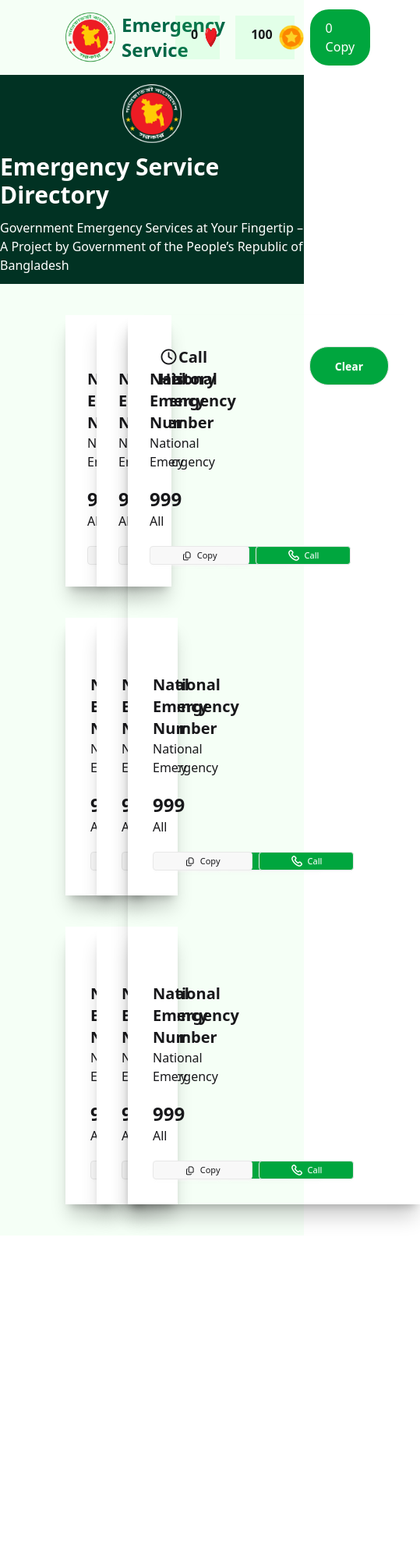
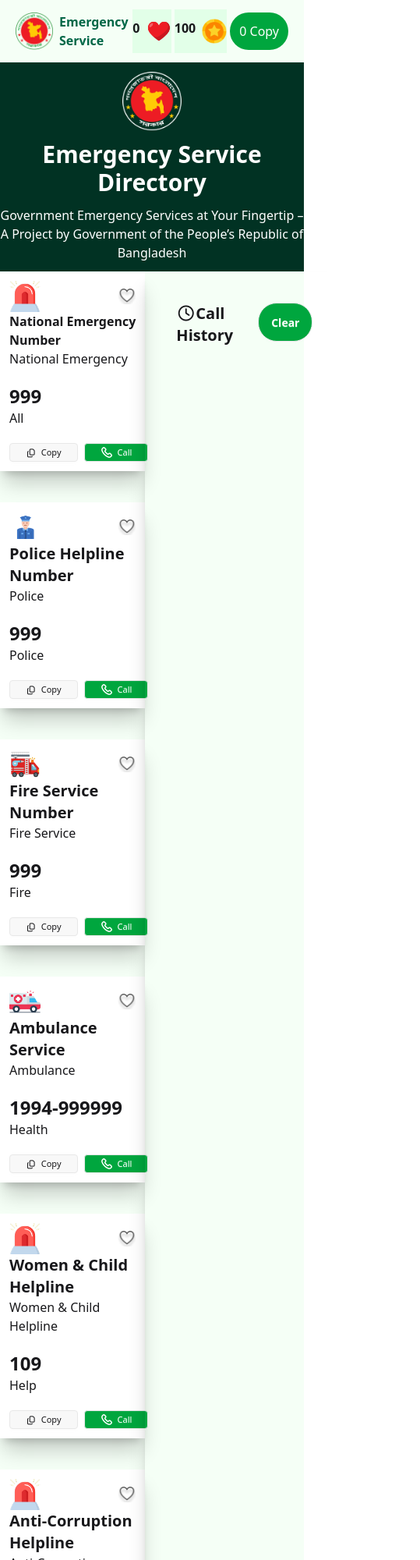
Before and after one commit to arafat100/programingHero-B12-Assignment-5, a plain HTML site: page index.html in a window 390 px wide. Shown: the top 2000 px of the page at 78% size, 539 px wide, since content can reach past the window. Before the commit the page ends 1584 px from the top, so only its background shows below. Drawn offline with nearby package versions, Linux system fonts and the light colour scheme.

Commit message:
call&copy

```diff
--- a/index.html
+++ b/index.html
@@ -17,224 +17,228 @@
         crossorigin="anonymous" referrerpolicy="no-referrer" />
 </head>
 
-<body class="bg-[#f5fff6]">
-    <nav class="max-w-full mx-auto flex justify-between items-center
-    py-3 px-5 ml-16 mr-16 ">
+<body class="bg-[#f5fff6] mx-auto">
+    <nav class="w-full mx-auto flex justify-between items-center
+    py-3 px-5 ">
         <div class="flex items-center gap-2">
-            <img class="h-16" src="./assets/logo.png" alt="">
-            <h1 class="font-bold text-[#006747] text-2xl ">Emergency <br> Service </h1>
+            <img class="h-12 lg:h-16" src="./assets/logo.png" alt="">
+            <h1 class="font-bold text-[#006747] tesxt-xl lg:text-2xl ">Emergency <br> Service </h1>
         </div>
-        <div class="grid grid-flow-col items-center gap-5">
-            <div class="flex gap-2 bg-[#41ff6b1a] py-3 px-5">
-                <h1 class="font-bold">0</h1>
+        <div class="grid grid-flow-col items-center gap-1 lg:gap-5">
+            <div class="flex gap-2 bg-[#41ff6b1a] py-3 lg:px-5">
+                <span id="heart-sum" class="font-bold">0</span>
                 <img class="h-8" src="./assets/heart.png" alt="">
             </div>
-            <div class="flex gap-2 bg-[#41ff6b1a]  py-3 px-5">
-                <h1 class="font-bold">100</h1>
+            <div class="flex gap-2 bg-[#41ff6b1a]  py-3 lg:px-5">
+                <span id="coin" class="font-bold">100</span>
                 <img class="h-8" src="./assets/coin.png" alt="">
             </div>
-            <div class=" bg-[#00A63E] py-3 px-5 rounded-3xl text-white">
+            <div class=" bg-[#00A63E] py-3 px-3 lg:px-5 rounded-3xl text-white">
                 <h1>0 <span>Copy</span></h1>
 
             </div>
         </div>
     </nav>
     <!-- banner -->
-    <div class="bg-[#013223] justify-items-center">
+    <div class="bg-[#013223] justify-items-center ">
         <img class="h-25 py-3" src="./assets/logo-dark.png" alt="">
-        <h1 class="text-white font-bold text-3xl">Emergency Service Directory</h1>
-        <p class="text-white py-3">Government Emergency Services at Your Fingertip – A Project by Government of the
+        <h1 class="text-white font-bold text-center text-3xl">Emergency Service Directory</h1>
+        <p class="text-white py-3 text-center">Government Emergency Services at Your Fingertip – A Project by Government
+            of the
             People’s
             Republic of
             Bangladesh</p>
     </div>
-    <main class="max-w-full mx-auto flex ml-16 mr-16 justify-between py-10 px-5">
-        <div class="grid grid-cols-3 gap-10">
-            <div class=" p-7 bg-white shadow-xl/20">
+    <main class="w-full mx-auto flex  flex-row lg:ml-16 lg:mr-16 lg:gap-10 lg:py-10 lg:px-5">
+        <div class="grid lg:grid-cols-3 gap-10">
+            <div class="p-3 lg:p-7 bg-white shadow-xl/20">
                 <div class=" flex justify-between items-center">
                     <img class="h-10" src="./assets/emergency.png" alt="">
-                    <img class="h-5" src="./assets/heart1.png" alt="">
+                    <img class="heart-click h-5" src="./assets/heart1.png" alt="">
                 </div>
-                <h1 class="font-bold text-xl">National Emergency Number</h1>
+                <h1 class="font-bold lg:text-xl">National Emergency Number</h1>
                 <p>National Emergency</p>
                 <div class="py-5">
                     <h2 class="font-bold text-2xl">999</h2>
                     <p>All</p>
                 </div>
-                <div class="flex gap-2">
-                    <button class="btn font-normal px-10 btn-xs sm:btn-sm md:btn-md lg:btn-lg xl:btn-xl"><i
+                <div class=" flex gap-2">
+                    <button class="copy-click btn font-normal px-5 lg:px-10 btn-xs sm:btn-sm lg:btn-lg xl:btn-xl"><i
                             class="fa-regular fa-copy"></i>Copy</button>
                     <button
-                        class=" btn font-normal text-white bg-[#00A63E] px-10 btn-xs sm:btn-sm md:btn-md lg:btn-lg xl:btn-xl"><span><img
-                                class="h-4" src="./assets/call.png" alt=""></span>Call</button>
+                        class="call-click btn font-normal text-white bg-[#00A63E] px-5 lg:px-10 btn-xs sm:btn-sm lg:btn-lg xl:btn-xl"><span><img
+                                class=" h-4" src="./assets/call.png" alt=""></span>Call</button>
                 </div>
             </div>
-            <div class=" p-7 bg-white shadow-xl/20">
+            <div class="p-3 lg:p-7 bg-white shadow-xl/20">
+                <div class=" flex justify-between items-center">
+                    <img class="h-10" src="./assets/police.png" alt="">
+                    <img class="heart-click h-5" src="./assets/heart1.png" alt="">
+                </div>
+                <h1 class="font-bold text-xl">Police Helpline Number</h1>
+                <p>Police</p>
+                <div class="py-5">
+                    <h2 class="font-bold text-2xl">999</h2>
+                    <p>Police</p>
+                </div>
+                <div class="flex gap-2">
+                    <button class="copy-click btn font-normal px-5 lg:px-10 btn-xs sm:btn-sm lg:btn-lg xl:btn-xl"><i
+                            class="fa-regular fa-copy"></i>Copy</button>
+                    <button
+                        class="call-click btn font-normal text-white bg-[#00A63E] px-5 lg:px-10 btn-xs sm:btn-sm lg:btn-lg xl:btn-xl"><span><img
+                                class=" h-4" src="./assets/call.png" alt=""></span>Call</button>
+                </div>
+            </div>
+            <div class=" p-3 lg:p-7 bg-white shadow-xl/20">
+                <div class=" flex justify-between items-center">
+                    <img class="h-10" src="./assets/fire-service.png" alt="">
+                    <img class="heart-click h-5" src="./assets/heart1.png" alt="">
+                </div>
+                <h1 class="font-bold text-xl">Fire Service Number</h1>
+                <p>Fire Service</p>
+                <div class="py-5">
+                    <h2 class="font-bold text-2xl">999</h2>
+                    <p>Fire</p>
+                </div>
+                <div class="flex gap-2">
+                    <button class="copy-click btn font-normal px-5 lg:px-10 btn-xs sm:btn-sm lg:btn-lg xl:btn-xl"><i
+                            class="fa-regular fa-copy"></i>Copy</button>
+                    <button
+                        class="call-click btn font-normal text-white bg-[#00A63E] px-5 lg:px-10 btn-xs sm:btn-sm lg:btn-lg xl:btn-xl"><span><img
+                                class=" h-4" src="./assets/call.png" alt=""></span>Call</button>
+                </div>
+            </div>
+            <div class=" p-3 lg:p-7 bg-white shadow-xl/20">
+                <div class=" flex justify-between items-center">
+                    <img class="h-10" src="./assets/ambulance.png" alt="">
+                    <img class="heart-click h-5" src="./assets/heart1.png" alt="">
+                </div>
+                <h1 class="font-bold text-xl">Ambulance Service</h1>
+                <p>Ambulance</p>
+                <div class="py-5">
+                    <h2 class="font-bold text-2xl">1994-999999</h2>
+                    <p>Health</p>
+                </div>
+                <div class="flex gap-2">
+                    <button class="copy-click btn font-normal px-5 lg:px-10 btn-xs sm:btn-sm lg:btn-lg xl:btn-xl"><i
+                            class="fa-regular fa-copy"></i>Copy</button>
+                    <button
+                        class=" call-click btn font-normal text-white bg-[#00A63E] px-5 lg:px-10 btn-xs sm:btn-sm lg:btn-lg xl:btn-xl"><span><img
+                                class=" h-4" src="./assets/call.png" alt=""></span>Call</button>
+                </div>
+            </div>
+            <div class="p-3 lg:p-7 bg-white shadow-xl/20">
                 <div class=" flex justify-between items-center">
                     <img class="h-10" src="./assets/emergency.png" alt="">
-                    <img class="h-5" src="./assets/heart1.png" alt="">
+                    <img class="heart-click h-5" src="./assets/heart1.png" alt="">
                 </div>
-                <h1 class="font-bold text-xl">National Emergency Number</h1>
-                <p>National Emergency</p>
+                <h1 class="font-bold text-xl">Women & Child Helpline</h1>
+                <p>Women & Child Helpline</p>
                 <div class="py-5">
-                    <h2 class="font-bold text-2xl">999</h2>
-                    <p>All</p>
+                    <h2 class="font-bold text-2xl">109</h2>
+                    <p>Help</p>
                 </div>
                 <div class="flex gap-2">
-                    <button class="btn font-normal px-10 btn-xs sm:btn-sm md:btn-md lg:btn-lg xl:btn-xl"><i
+                    <button class="copy-click btn font-normal px-5 lg:px-10 btn-xs sm:btn-sm lg:btn-lg xl:btn-xl"><i
                             class="fa-regular fa-copy"></i>Copy</button>
                     <button
-                        class=" btn font-normal text-white bg-[#00A63E] px-10 btn-xs sm:btn-sm md:btn-md lg:btn-lg xl:btn-xl"><span><img
-                                class="h-4" src="./assets/call.png" alt=""></span>Call</button>
+                        class=" call-click btn font-normal text-white bg-[#00A63E] px-5 lg:px-10 btn-xs sm:btn-sm lg:btn-lg xl:btn-xl"><span><img
+                                class=" h-4" src="./assets/call.png" alt=""></span>Call</button>
                 </div>
             </div>
-            <div class=" p-7 bg-white shadow-xl/20">
+            <div class=" p-3 lg:p-7 bg-white shadow-xl/20">
                 <div class=" flex justify-between items-center">
                     <img class="h-10" src="./assets/emergency.png" alt="">
-                    <img class="h-5" src="./assets/heart1.png" alt="">
+                    <img class="heart-click h-5" src="./assets/heart1.png" alt="">
                 </div>
-                <h1 class="font-bold text-xl">National Emergency Number</h1>
-                <p>National Emergency</p>
+                <h1 class="font-bold text-xl">Anti-Corruption Helpline</h1>
+                <p>Anti-Corruption</p>
                 <div class="py-5">
-                    <h2 class="font-bold text-2xl">999</h2>
-                    <p>All</p>
+                    <h2 class="font-bold text-2xl">106</h2>
+                    <p>Govt</p>
                 </div>
                 <div class="flex gap-2">
-                    <button class="btn font-normal px-10 btn-xs sm:btn-sm md:btn-md lg:btn-lg xl:btn-xl"><i
+                    <button class="copy-click btn font-normal px-5 lg:px-10 btn-xs sm:btn-sm lg:btn-lg xl:btn-xl"><i
                             class="fa-regular fa-copy"></i>Copy</button>
                     <button
-                        class=" btn font-normal text-white bg-[#00A63E] px-10 btn-xs sm:btn-sm md:btn-md lg:btn-lg xl:btn-xl"><span><img
-                                class="h-4" src="./assets/call.png" alt=""></span>Call</button>
+                        class=" call-click btn font-normal text-white bg-[#00A63E] px-5 lg:px-10 btn-xs sm:btn-sm lg:btn-lg xl:btn-xl"><span><img
+                                class=" h-4" src="./assets/call.png" alt=""></span>Call</button>
                 </div>
             </div>
-            <div class=" p-8 bg-white shadow-xl/20">
+            <div class=" p-3 lg:p-7 bg-white shadow-xl/20">
                 <div class=" flex justify-between items-center">
                     <img class="h-10" src="./assets/emergency.png" alt="">
-                    <img class="h-5" src="./assets/heart1.png" alt="">
+                    <img class="heart-click h-5" src="./assets/heart1.png" alt="">
                 </div>
-                <h1 class="font-bold text-xl">National Emergency Number</h1>
-                <p>National Emergency</p>
+                <h1 class="font-bold text-xl">Electricity Helpline</h1>
+                <p>Electricity Outage</p>
                 <div class="py-5">
-                    <h2 class="font-bold text-2xl">999</h2>
-                    <p>All</p>
+                    <h2 class="font-bold text-2xl">16216</h2>
+                    <p>Electricity</p>
                 </div>
                 <div class="flex gap-2">
-                    <button class="btn font-normal px-10 btn-xs sm:btn-sm md:btn-md lg:btn-lg xl:btn-xl"><i
+                    <button class="copy-click btn font-normal px-5 lg:px-10 btn-xs sm:btn-sm lg:btn-lg xl:btn-xl"><i
                             class="fa-regular fa-copy"></i>Copy</button>
                     <button
-                        class=" btn font-normal text-white bg-[#00A63E] px-10 btn-xs sm:btn-sm md:btn-md lg:btn-lg xl:btn-xl"><span><img
-                                class="h-4" src="./assets/call.png" alt=""></span>Call</button>
+                        class=" call-click btn font-normal text-white bg-[#00A63E] px-5 lg:px-10 btn-xs sm:btn-sm lg:btn-lg xl:btn-xl"><span><img
+                                class=" h-4" src="./assets/call.png" alt=""></span>Call</button>
                 </div>
             </div>
-            <div class=" p-8 bg-white shadow-xl/20">
+            <div class=" p-3 lg:p-7 bg-white shadow-xl/20">
                 <div class=" flex justify-between items-center">
-                    <img class="h-10" src="./assets/emergency.png" alt="">
-                    <img class="h-5" src="./assets/heart1.png" alt="">
+                    <img class="h-10" src="./assets/brac.png" alt="">
+                    <img class="heart-click h-5" src="./assets/heart1.png" alt="">
                 </div>
-                <h1 class="font-bold text-xl">National Emergency Number</h1>
-                <p>National Emergency</p>
+                <h1 class="font-bold text-xl">Brac Helpline</h1>
+                <p>Brac</p>
                 <div class="py-5">
-                    <h2 class="font-bold text-2xl">999</h2>
-                    <p>All</p>
+                    <h2 class="font-bold text-2xl">16445</h2>
+                    <p>NGO</p>
                 </div>
                 <div class="flex gap-2">
-                    <button class="btn font-normal px-10 btn-xs sm:btn-sm md:btn-md lg:btn-lg xl:btn-xl"><i
+                    <button class="copy-click btn font-normal px-5 lg:px-10 btn-xs sm:btn-sm lg:btn-lg xl:btn-xl"><i
                             class="fa-regular fa-copy"></i>Copy</button>
                     <button
-                        class=" btn font-normal text-white bg-[#00A63E] px-10 btn-xs sm:btn-sm md:btn-md lg:btn-lg xl:btn-xl"><span><img
-                                class="h-4" src="./assets/call.png" alt=""></span>Call</button>
+                        class="call-click btn font-normal text-white bg-[#00A63E] px-5 lg:px-10 btn-xs sm:btn-sm lg:btn-lg xl:btn-xl"><span><img
+                                class=" h-4" src="./assets/call.png" alt=""></span>Call</button>
                 </div>
             </div>
-            <div class=" p-8 bg-white shadow-xl/20">
+            <div class=" p-3 lg:p-7 bg-white shadow-xl/20">
                 <div class=" flex justify-between items-center">
-                    <img class="h-10" src="./assets/emergency.png" alt="">
-                    <img class="h-5" src="./assets/heart1.png" alt="">
+                    <img class="h-10" src="./assets/Bangladesh-Railway.png" alt="">
+                    <img class="heart-click h-5" src="./assets/heart1.png" alt="">
                 </div>
-                <h1 class="font-bold text-xl">National Emergency Number</h1>
-                <p>National Emergency</p>
+                <h1 class="font-bold text-xl">Bangladesh Railway Helpline</h1>
+                <p>Bangladesh Railway</p>
                 <div class="py-5">
-                    <h2 class="font-bold text-2xl">999</h2>
-                    <p>All</p>
+                    <h2 class="font-bold text-2xl">163</h2>
+                    <p>Travel</p>
                 </div>
                 <div class="flex gap-2">
-                    <button class="btn font-normal px-10 btn-xs sm:btn-sm md:btn-md lg:btn-lg xl:btn-xl"><i
+                    <button class="copy-click btn font-normal px-5 lg:px-10 btn-xs sm:btn-sm lg:btn-lg xl:btn-xl"><i
                             class="fa-regular fa-copy"></i>Copy</button>
                     <button
-                        class=" btn font-normal text-white bg-[#00A63E] px-10 btn-xs sm:btn-sm md:btn-md lg:btn-lg xl:btn-xl"><span><img
-                                class="h-4" src="./assets/call.png" alt=""></span>Call</button>
-                </div>
-            </div>
-            <div class=" p-8 bg-white shadow-xl/20">
-                <div class=" flex justify-between items-center">
-                    <img class="h-10" src="./assets/emergency.png" alt="">
-                    <img class="h-5" src="./assets/heart1.png" alt="">
-                </div>
-                <h1 class="font-bold text-xl">National Emergency Number</h1>
-                <p>National Emergency</p>
-                <div class="py-5">
-                    <h2 class="font-bold text-2xl">999</h2>
-                    <p>All</p>
-                </div>
-                <div class="flex gap-2">
-                    <button class="btn font-normal px-10 btn-xs sm:btn-sm md:btn-md lg:btn-lg xl:btn-xl"><i
-                            class="fa-regular fa-copy"></i>Copy</button>
-                    <button
-                        class=" btn font-normal text-white bg-[#00A63E] px-10 btn-xs sm:btn-sm md:btn-md lg:btn-lg xl:btn-xl"><span><img
-                                class="h-4" src="./assets/call.png" alt=""></span>Call</button>
-                </div>
-            </div>
-            <div class=" p-8 bg-white shadow-xl/20">
-                <div class=" flex justify-between items-center">
-                    <img class="h-10" src="./assets/emergency.png" alt="">
-                    <img class="h-5" src="./assets/heart1.png" alt="">
-                </div>
-                <h1 class="font-bold text-xl">National Emergency Number</h1>
-                <p>National Emergency</p>
-                <div class="py-5">
-                    <h2 class="font-bold text-2xl">999</h2>
-                    <p>All</p>
-                </div>
-                <div class="flex gap-2">
-                    <button class="btn font-normal px-10 btn-xs sm:btn-sm md:btn-md lg:btn-lg xl:btn-xl"><i
-                            class="fa-regular fa-copy"></i>Copy</button>
-                    <button
-                        class=" btn font-normal text-white bg-[#00A63E] px-10 btn-xs sm:btn-sm md:btn-md lg:btn-lg xl:btn-xl"><span><img
-                                class="h-4" src="./assets/call.png" alt=""></span>Call</button>
-                </div>
-            </div>
-            <div class=" p-8 bg-white shadow-xl/20">
-                <div class=" flex justify-between items-center">
-                    <img class="h-10" src="./assets/emergency.png" alt="">
-                    <img class="h-5" src="./assets/heart1.png" alt="">
-                </div>
-                <h1 class="font-bold text-xl">National Emergency Number</h1>
-                <p>National Emergency</p>
-                <div class="py-5">
-                    <h2 class="font-bold text-2xl">999</h2>
-                    <p>All</p>
-                </div>
-                <div class="flex gap-2">
-                    <button class="btn font-normal px-10 btn-xs sm:btn-sm md:btn-md lg:btn-lg xl:btn-xl"><i
-                            class="fa-regular fa-copy"></i>Copy</button>
-                    <button
-                        class=" btn font-normal text-white bg-[#00A63E] px-10 btn-xs sm:btn-sm md:btn-md lg:btn-lg xl:btn-xl"><span><img
+                        class="call-click btn font-normal text-white bg-[#00A63E] px-5 lg:px-10 btn-xs sm:btn-sm lg:btn-lg xl:btn-xl"><span><img
                                 class="h-4" src="./assets/call.png" alt=""></span>Call</button>
                 </div>
             </div>
 
         </div>
-        <div class="flex justify-between gap-30 shadow-xl/20 p-10">
+        <div class=" flex justify-between gap-8 shadow-xl/20  p-10">
             <div class="font-semibold text-xl">
                 <h2><i class="fa-regular fa-clock"></i>Call History</h2>
             </div>
             <div>
-                <button class="btn bg-[#00A63E] rounded-3xl  text-white px-8 py-6">Clear</button>
+                <button class="btn sm:btn-sm bg-[#00A63E] rounded-3xl  text-white lg:px-8 py-6">Clear</button>
             </div>
 
 
         </div>
     </main>
 
+
+    <script src="./script.js"></script>
+
 </body>
 
 </html>
```
Also changed, not shown: script.js (added, +48 -0 lines), 1 other file.
